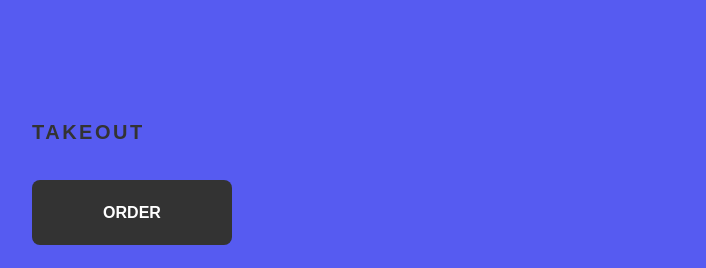
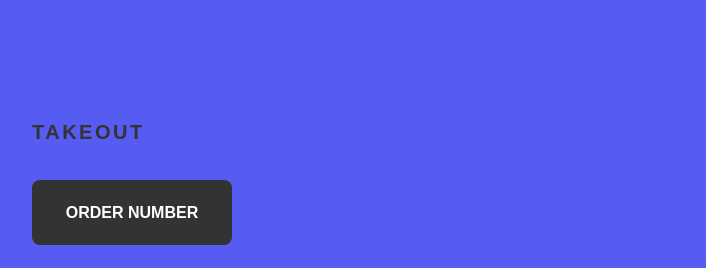
Before and after one commit to anthonytedja/takeout, a plain HTML site: page index.html in a window 1280 px wide. Shown: the top 268 px of the page, without its empty margins (96-802 px from the left). Drawn offline with Linux system fonts and the light colour scheme.

Commit message:
Order Number

```diff
--- a/index.html
+++ b/index.html
@@ -8,7 +8,7 @@
     <section class="full">
         <div class="main-content" id="main-content">
             <h5>TAKEOUT</h5>
-            <button onclick="generateOrder();">ORDER</button>
+            <button onclick="generateOrder();">ORDER NUMBER</button>
             <h1 class="hex-value" id="hex">#000000</h1>
             <div class="main-content-colorcode">
                 <h5 id="snack">SNACK : </h5>
```
